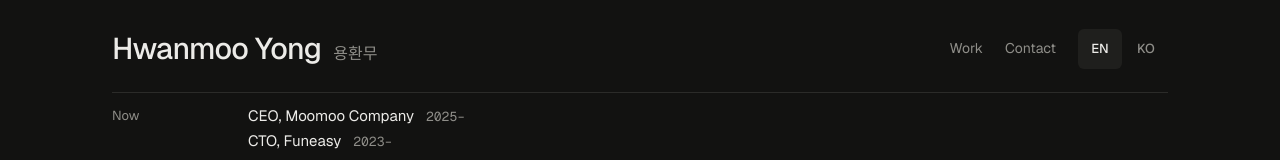
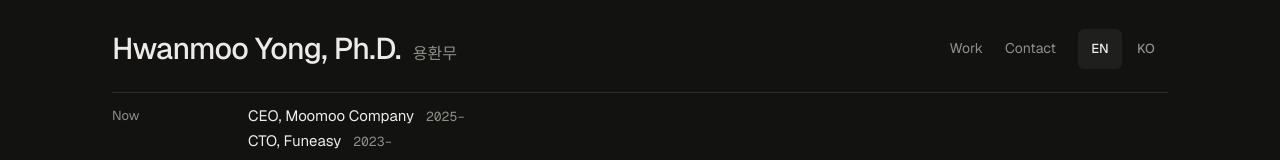
Before and after one commit to codemoo/hwanmoo.yong.phd, a plain HTML site: page index.html in a window 1280 px wide. Shown: the top 160 px of the page. Drawn offline with nearby package versions, Linux system fonts and the light colour scheme.

Commit message:
Name: Hwanmoo Yong, Ph.D.
Co-Authored-By: Claude Opus 5.5 <noreply@anthropic.com>

```diff
--- a/index.html
+++ b/index.html
@@ -3,13 +3,13 @@
 <head>
 <meta charset="utf-8">
 <meta name="viewport" content="width=device-width,initial-scale=1,viewport-fit=cover">
-<meta name="description" content="Hwanmoo Yong — software engineer and reinforcement learning researcher. Founder of Moomoo Company.">
+<meta name="description" content="Hwanmoo Yong, Ph.D. — software engineer and reinforcement learning researcher. Founder of Moomoo Company.">
 <meta name="theme-color" content="#121211">
 <meta name="color-scheme" content="dark">
-<meta property="og:title" content="Hwanmoo Yong">
+<meta property="og:title" content="Hwanmoo Yong, Ph.D.">
 <meta property="og:url" content="https://hwanmoo.yong.phd/">
 <link rel="canonical" href="https://hwanmoo.yong.phd/">
-<title>Hwanmoo Yong</title>
+<title>Hwanmoo Yong, Ph.D.</title>
 <link rel="preconnect" href="https://fonts.googleapis.com">
 <link rel="preconnect" href="https://fonts.gstatic.com" crossorigin>
 <link rel="stylesheet" href="https://fonts.googleapis.com/css2?family=Geist:wght@400;500;600&family=Geist+Mono:wght@400;500&display=swap">
@@ -236,7 +236,7 @@ h1 .alt { margin-left: 12px; font-size: 16px; font-weight: 400; letter-spacing:
 
 <div class="wrap">
   <header class="head">
-    <h1><span data-i18n="name">Hwanmoo Yong</span><span class="alt" data-i18n="nameAlt">용환무</span></h1>
+    <h1><span data-i18n="name">Hwanmoo Yong, Ph.D.</span><span class="alt" data-i18n="nameAlt">용환무</span></h1>
     <nav class="nav" aria-label="Sections">
       <a href="#work" data-i18n="navWork">Work</a>
       <a href="#contact" data-i18n="navContact">Contact</a>
@@ -322,7 +322,7 @@ h1 .alt { margin-left: 12px; font-size: 16px; font-weight: 400; letter-spacing:
 
   var T = {
     en: {
-      name: "Hwanmoo Yong", nameAlt: "용환무",
+      name: "Hwanmoo Yong, Ph.D.", nameAlt: "용환무",
       navWork: "Work", navContact: "Contact",
       kNow: "Now", now1: "CEO, Moomoo Company", now2: "CTO, Funeasy",
       kEdu: "Education", edu: "Ph.D., M.S. and B.S. in Mechanical Engineering, Yonsei University",
@@ -337,7 +337,7 @@ h1 .alt { margin-left: 12px; font-size: 16px; font-weight: 400; letter-spacing:
       longH: "Long-running", now: "now"
     },
     ko: {
-      name: "용환무", nameAlt: "Hwanmoo Yong",
+      name: "용환무", nameAlt: "Hwanmoo Yong, Ph.D.",
       navWork: "작업", navContact: "연락처",
       kNow: "현재", now1: "무무컴퍼니 대표", now2: "퍼니지 CTO",
       kEdu: "학력", edu: "연세대학교 기계공학 학사·석사, 공학박사",
```
Also changed, not shown: work/learned-suspension/index.html (+4 -4 lines).
